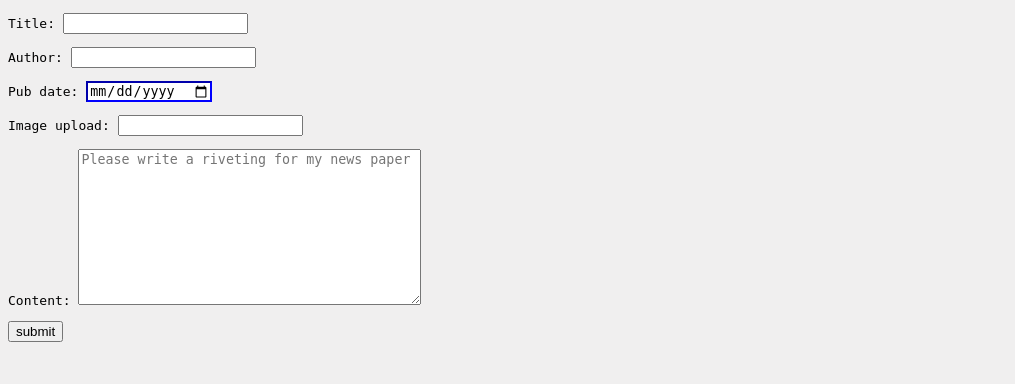
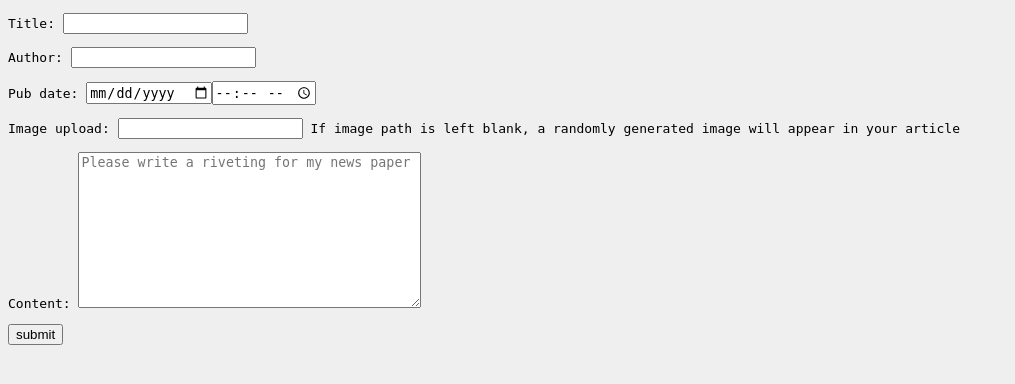
Before and after one commit to marinkoellen/django-news-project, a Django app: page /news/add-story/ in a window 1280 px wide. Shown: the part 87-471 px from the top of the page, without its empty margins (0-1015 px from the left). Run offline with Django 3.2, Linux system fonts and the light colour scheme; some web fonts are replaced.

Commit message:
fixed date time string split

```diff
--- a/she_codes_news/news/forms.py
+++ b/she_codes_news/news/forms.py
@@ -1,24 +1,43 @@
 from django import forms
-from django.forms import ModelForm
+from django.forms import ModelForm, SplitDateTimeField, SplitDateTimeWidget
 from .models import NewsStory
 
 class StoryForm(ModelForm):
+    image_upload = forms.URLField(required=False, help_text='If image path is left blank, a randomly generated image will appear in your article')
+
+    pub_date = SplitDateTimeField(
+		# use split date time field to allow the user to input both date and time
+        widget=SplitDateTimeWidget(
+			# we use the split date time widget to specify how the html gets built
+            date_attrs={'type': 'date'},
+			# type date tells django to use the HTML5 date input
+            time_attrs={'type': 'time'},
+			# type time tells django to use the HTML5 time input
+        )
+    )
+
     class Meta:
         model = NewsStory
         fields = ['title', 'author','pub_date','image_upload','content']
         widgets = {
-            'pub_date': forms.DateInput(
-                format=('%m/%d/%Y'),
-                attrs={
-                    'class': 'form_control',
-                    'placeholder': 'Select a date',
-                    'type': 'date'
-                }
-            )
-            ,
+            # 'pub_date': forms.DateInput(
+            #     format=('%m/%d/%Y'),
+            #     attrs={
+            #         'class': 'form_control',
+            #         'placeholder': 'Select a date',
+            #         'type': 'date'
+            #     }
+            # )
+            # ,
             "content": forms.Textarea(
                 attrs={'placeholder': 'Please write a riveting for my news paper'
                 },
             )
+            # ,
+
+            # "image_upload": forms.URLField(
+            #     attrs={ 'help_text': 'If image path is left blank, a randomly generated image will appear in your article' }
+            # )
+
 
         }
--- a/she_codes_news/news/templates/news/index.html
+++ b/she_codes_news/news/templates/news/index.html
@@ -23,7 +23,7 @@
     </div>
 
     <div id="all-stories">
-        {% if latest_stories %}
+        {% if all_stories %}
             {% for story in all_stories %}
                 {% include "./storyCard.html" with story=story %}
             {% endfor %}
--- a/she_codes_news/news/templates/news/story.html
+++ b/she_codes_news/news/templates/news/story.html
@@ -10,7 +10,11 @@
     <h2>{{ story.title }}</h2>
     <h4>{{ story.author }}</h4>
     <div id="story-content">
-        <img src="{% static '/news/images/placeholder-5.jpg' %}">
+        {% if story.image_upload|length > 0 %}
+        <img src="{{ story.image_upload }}">
+            {% else %}
+        <img src="https://picsum.photos/600">
+        {% endif %}
         {{ story.content|linebreaks }}
     </div>
 </div>
```
Also changed, not shown: forms_ben.py (added, +17 -0 lines), she_codes_news/news/migrations/0006_auto_20200802_2012.py (added), she_codes_news/news/migrations/0007_auto_20200802_2015.py (added), she_codes_news/news/migrations/0008_auto_20200802_2017.py (added).
